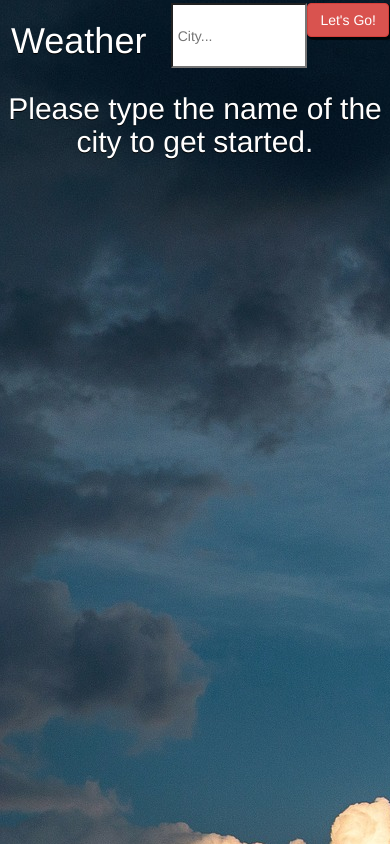
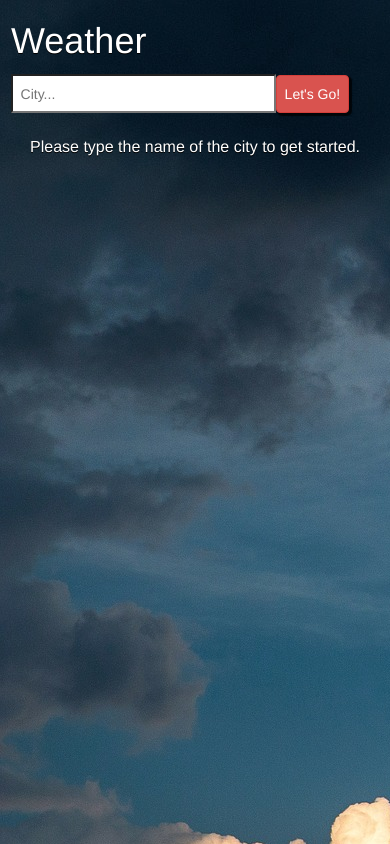
Before and after one commit to cechae/weather, a React (Create React App) app: page / in a window 390 px wide. Built offline with nearby package versions, Linux system fonts and the light colour scheme.

Commit message:
mobile styling

```diff
--- a/src/App.css
+++ b/src/App.css
@@ -148,6 +148,18 @@ h1.loc {
     margin: 0 auto;
     height: 622px;
   }
+  .navbar {
+    flex-direction:column;
+  }
+  .navbar form {
+    margin-left: 10px;
+  }
+  .go-btn {
+    align-self: center;
+  }
+  .title-text h2{
+    font-size: 16px;
+  }
 
   .input {
     flex-direction: column;
@@ -155,11 +167,43 @@ h1.loc {
   }
   .btn.btn-md.btn-danger{
     margin: 0;
-    margin-top: 2%;
+    padding: 8px;
+  }
+  h1.loc {
+    font-size: 48px;
+    margin-top: 0;
+  }
+  .weather-info .temp {
+    font-size: 54px;
+  }
+  .weather-info p {
+    font-size: 20px;
   }
   .inputForm {
     margin: 1% 0;
     padding: 2% 2%;
     width:70%;
   }
+  .card-wrapper {
+    flex-wrap: wrap;
+  }
+  .card.bg-lg {
+    margin: 0 1rem !important;
+    width: 100px !important;
+  }
+  .card-body .bold, .icon  {
+    font-size: 18px;
+  }
+  .time-display {
+    font-size: 16px !important;
+  }
+  .container {
+    height: auto;
+    padding-top: 0;
+  }
+
+  .clear {
+    background-position: bottom;
+  }
+
 }
--- a/src/Forecast.js
+++ b/src/Forecast.js
@@ -58,7 +58,7 @@ class Forecast extends Component {
                         <div className="bold"> {titleTemp}{'\u00b0'}F </div>
                         <div className="icon-div">{selIcon}</div>
                         <div>{desc}</div>
-                        <div style={{fontSize: '26px'}}>{timeDisplay}</div>
+                        <div className="time-display" style={{fontSize: '26px'}}>{timeDisplay}</div>
                     </Card.Text>
                     </Card.Body>
                     </Card>
@@ -69,7 +69,6 @@ class Forecast extends Component {
                 {this.props.forecast &&
                 <div>
                     <div className="forecast">
-                        <p> Forecast (3 hours) </p>
                     </div>
 
                     <div className="card-wrapper">
--- a/src/form.js
+++ b/src/form.js
@@ -6,7 +6,7 @@ const Form = (props) => {
 
             <input className="inputForm" type="text" name="city" placeholder="City..."/>
 
-            <div>
+            <div className="go-btn">
                 <button className="btn btn-md btn-danger"> Let's Go! </button>
             </div>
 
```
